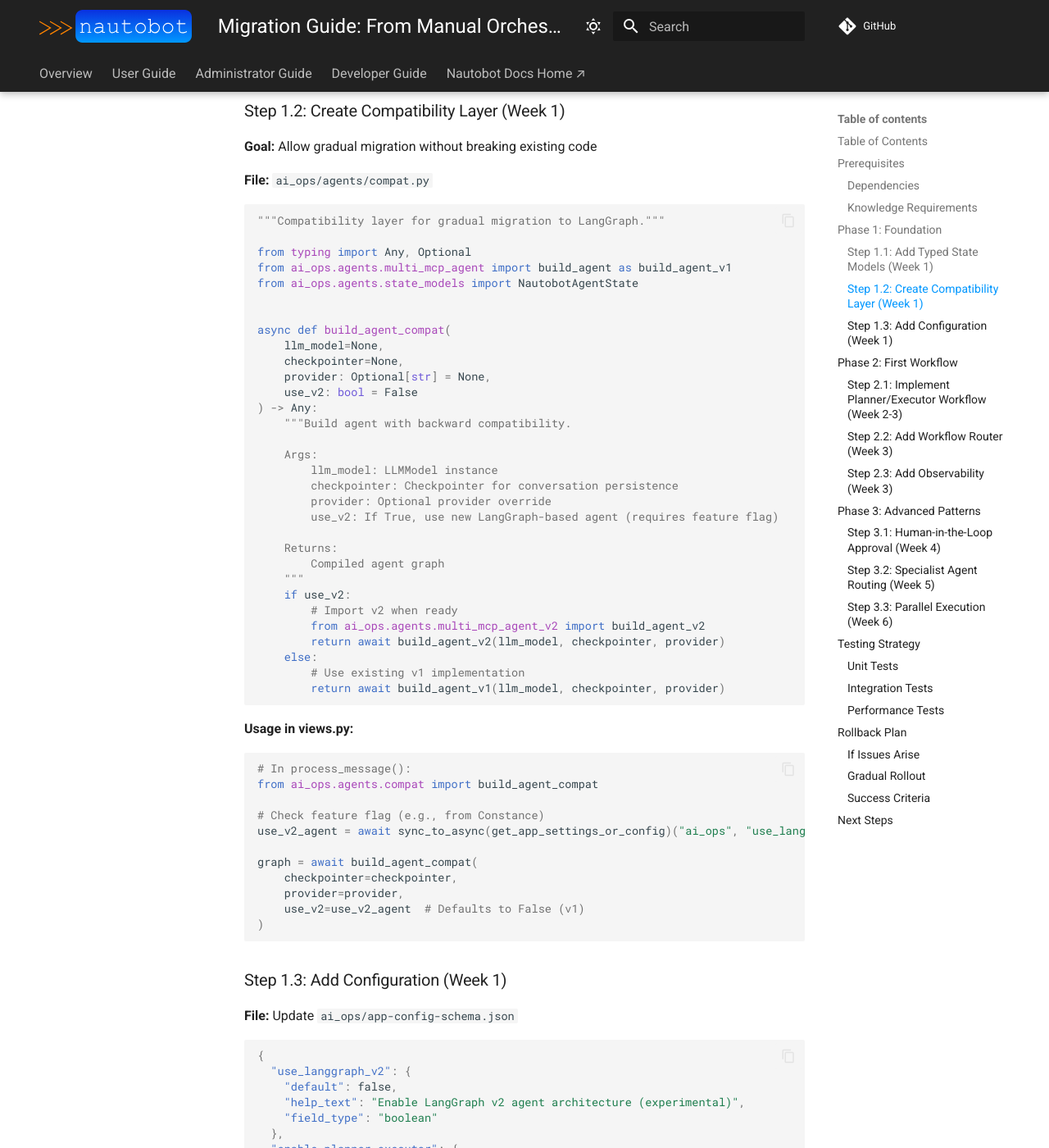
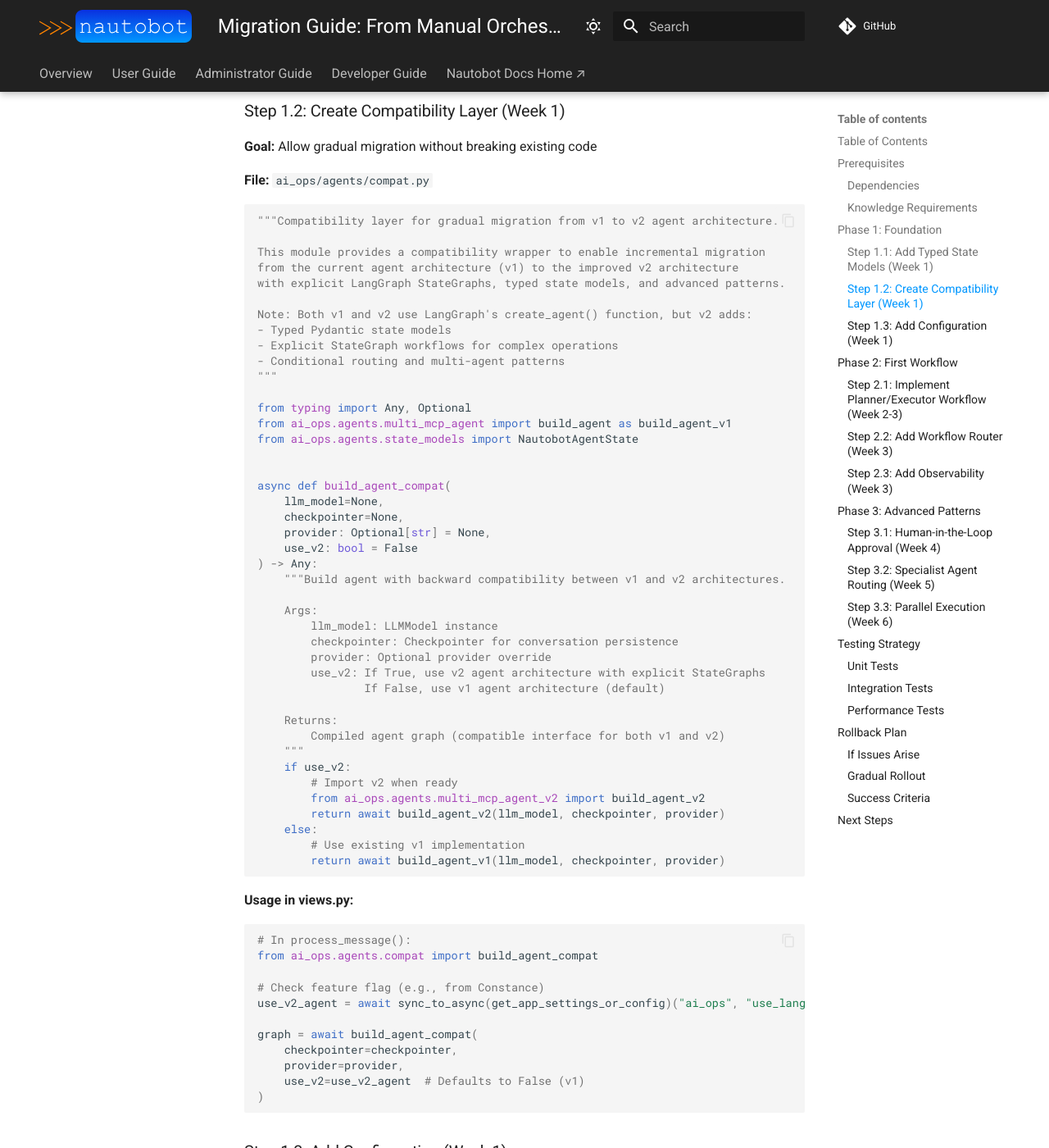
Before and after one commit to kvncampos/nautobot-ai-ops, an MkDocs documentation site: the page built from docs/architecture/migration-guide-langgraph.md, in a window 1280 px wide and 1400 px high, scrolled down 1613 px. Shown: the whole window at 82% size. Built offline with MkDocs 1.6.1 and Material for MkDocs 9.7.7, drawn with Linux system fonts in a browser that asks for light colours; comment, search, counter and statistics services are not loaded.

Commit message:
fix: Address code review feedback
- Import ValidationError for precise exception testing
- Fix variable scope issue in executor_node exception handler
- Clarify compatibility layer is for v1→v2 architecture transition
- Use pytest.raises(ValidationError) instead of generic Exception

All code review feedback addressed.

````diff
--- a/docs/architecture/migration-guide-langgraph.md
+++ b/docs/architecture/migration-guide-langgraph.md
@@ -75,7 +75,17 @@ assert state.error_count == 0
 **File:** `ai_ops/agents/compat.py`
 
 ```python
-"""Compatibility layer for gradual migration to LangGraph."""
+"""Compatibility layer for gradual migration from v1 to v2 agent architecture.
+
+This module provides a compatibility wrapper to enable incremental migration
+from the current agent architecture (v1) to the improved v2 architecture
+with explicit LangGraph StateGraphs, typed state models, and advanced patterns.
+
+Note: Both v1 and v2 use LangGraph's create_agent() function, but v2 adds:
+- Typed Pydantic state models
+- Explicit StateGraph workflows for complex operations
+- Conditional routing and multi-agent patterns
+"""
 
 from typing import Any, Optional
 from ai_ops.agents.multi_mcp_agent import build_agent as build_agent_v1
@@ -88,16 +98,17 @@ async def build_agent_compat(
     provider: Optional[str] = None,
     use_v2: bool = False
 ) -> Any:
-    """Build agent with backward compatibility.
+    """Build agent with backward compatibility between v1 and v2 architectures.
 
     Args:
         llm_model: LLMModel instance
         checkpointer: Checkpointer for conversation persistence
         provider: Optional provider override
-        use_v2: If True, use new LangGraph-based agent (requires feature flag)
+        use_v2: If True, use v2 agent architecture with explicit StateGraphs
+                If False, use v1 agent architecture (default)
 
     Returns:
-        Compiled agent graph
+        Compiled agent graph (compatible interface for both v1 and v2)
     """
     if use_v2:
         # Import v2 when ready
````
Also changed, not shown: 2 other files.
